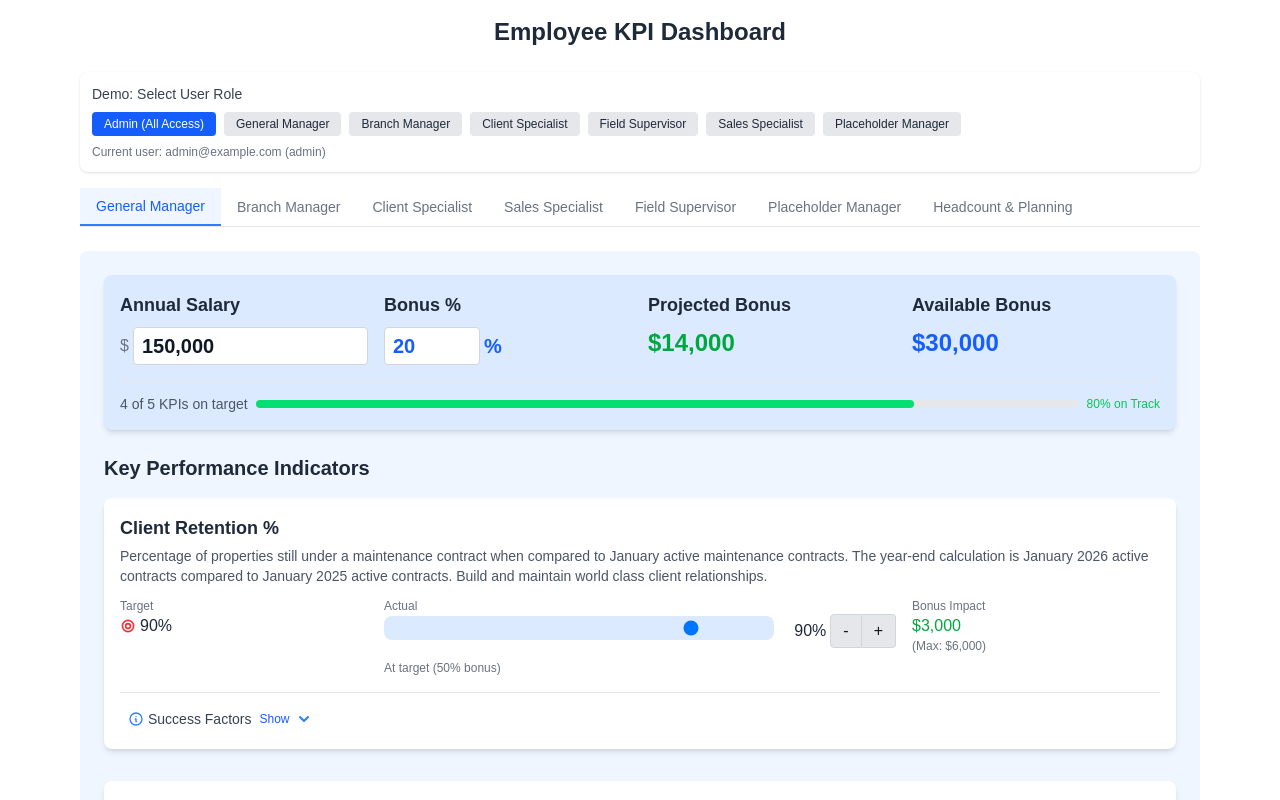
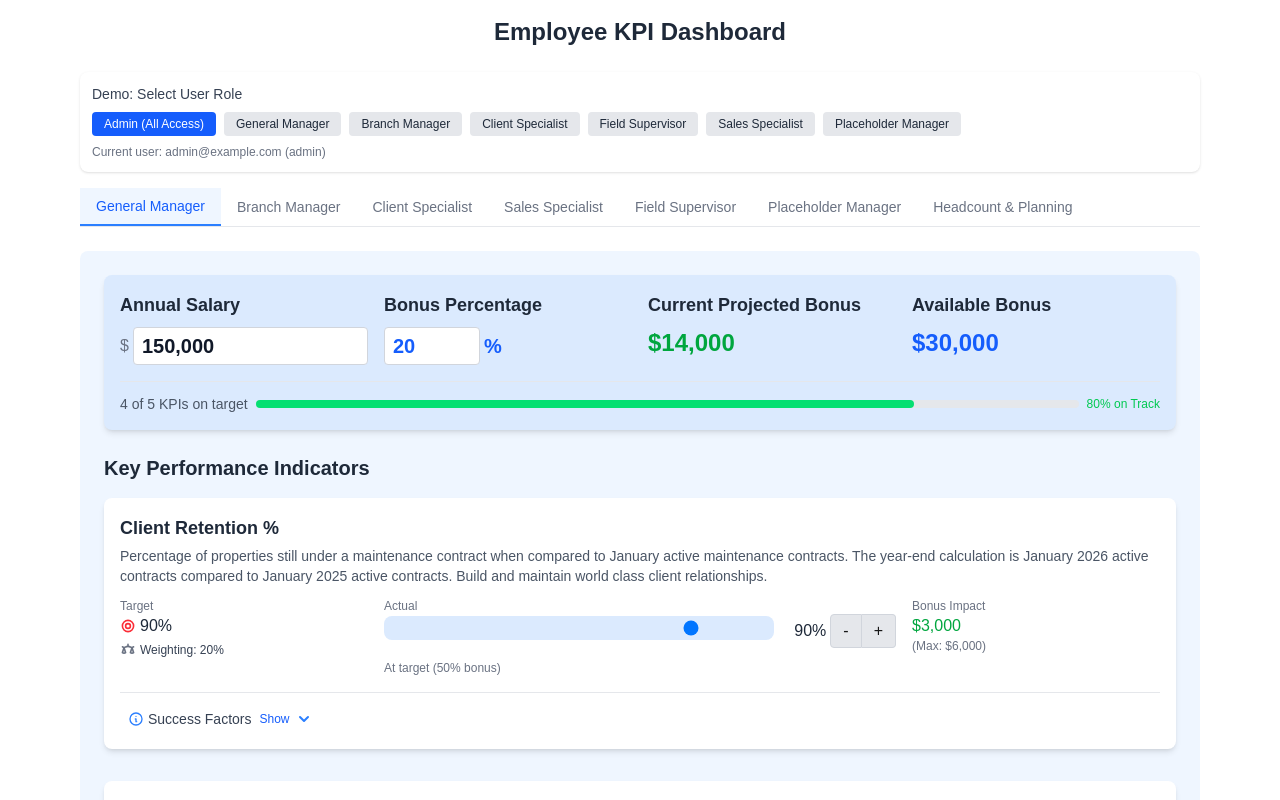
Before and after one commit to TyMurrayELM/KPI-Dashboard, a Next.js app: page / in a window 1280 px wide. Shown: the top 800 px of the page. Built offline with nearby package versions, Linux system fonts and the light colour scheme.

Commit message:
Added weighting to KPIs

```diff
--- a/src/components/KPIDashboard.jsx
+++ b/src/components/KPIDashboard.jsx
@@ -8,6 +8,7 @@ const KPI_CLIENT_RETENTION = {
   description: 'Percentage of properties still under a maintenance contract when compared to January active maintenance contracts. The year-end calculation is January 2026 active contracts compared to January 2025 active contracts.  Build and maintain world class client relationships.',
   target: 90,
   actual: 90,
+  weight: 25,
   successFactors: [
     "Ensure maintenance quality meets Encore standards",
     "Clear direction is consistently provided to Maintenance Crews to drive quality",
@@ -22,6 +23,7 @@ const KPI_VISIT_NOTE_CREATION = {
   description: 'Percentage of weekly maintenance visits with proper visit notes provided for crew instruction. Thorough documentation ensures consistent service quality and helps address client concerns proactively.',
   target: 90,
   actual: 90,
+  weight: 25,
   successFactors: [
     "Make sure all visits have proper instruction created via visit notes and checklist items ahead of crew visits",
     "Inspect properties weekly to ensure client satisfaction and achieve high maintenance quality (draft)",
@@ -34,6 +36,7 @@ const KPI_EXTRA_SERVICES = {
   description: 'Additional arbor, enhancement and spray services sold as a percentage of the maintenance book of business (BOB). Collaborative work with Specialists to ensure client proposals meet client needs and results in high service satisfaction.',
   target: 100,
   actual: 100,
+  weight: 25,
   successFactors: [
     "Ensure all budgeted proposals for properties are proactively provided to clients",
     "Capture all client proposal requests and/or identify property needs for specialists, for creation and delivery of proposals in a timely manner"
@@ -45,6 +48,7 @@ const KPI_DIRECT_LABOR_MAINTENANCE = {
   description: 'Direct maintenance labor cost as a percentage of maintenance revenue. Lower percentages indicate efficient labor utilization and increase profitability.',
   target: 40,
   actual: 40,
+  weight: 25,
   isInverse: true,
   successFactors: [
     "Ensure accuracy of On-Property hours required to complete directed work",
@@ -59,6 +63,7 @@ const KPI_LV_MAINTENANCE_GROWTH = {
   description: 'Grow maintenance book of business for LV market. Measured as percentage increase in maintenance contract value compared to previous year.',
   target: 3,
   actual: 1,
+  weight: 20,
   successFactors: [
     "Collaborate with Business Development team to maximize market opportunities",
     "Participation in local networking groups and events to drive brand recognition",
@@ -71,6 +76,7 @@ const KPI_PROPERTY_CHECKLIST_ITEM_COMPLETION = {
   description: 'Ensure all items on visit note checklists are completed, and completed satisfactorily, on a daily basis to keep properties in great condition and improve retention.',
   target: 100,
   actual: 80,
+  weight: 25,
   successFactors: [
     "Create actionable and applicable checklist items for crews",
     "Ensure crew completes the checklists in CRM",
@@ -83,6 +89,7 @@ const KPI_SALES_GOAL_MET = {
   description: 'Percentage of sales targets achieved across all service lines. Meeting or exceeding sales goals ensures business growth and sustainability.',
   target: 100,
   actual: 90,
+  weight: 25,
   successFactors: [
     "Meeting Proposal Goals",
     "Managing Pipeline and Follow-ups",
@@ -96,6 +103,7 @@ const KPI_TOTAL_GROSS_MARGIN = {
   description: 'Total gross margin percentage across all completed enhancement and arbor jobs. Higher margins indicate effective pricing and cost management.',
   target: 60,
   actual: 60,
+  weight: 25,
   successFactors: [
     "Jobs properly bid",
     "Coordinating and communicating expectations for jobs with operations",
@@ -107,7 +115,8 @@ const KPI_ARBOR_ENHANCEMENT_PROCESS = {
   name: 'Arbor/Enhancement Process Followed',
   description: 'Percentage of jobs that strictly followed the prescribed process from estimate to completion. Proper process adherence ensures quality, safety, and profitability.',
   target: 95,
-  actual: 90
+  actual: 90,
+  weight: 25
 };
 
 const KPI_PIPELINE_UPDATES_CURRENT = {
@@ -115,6 +124,7 @@ const KPI_PIPELINE_UPDATES_CURRENT = {
   description: 'Percentage of pipeline projects with up-to-date status and follow-ups scheduled at various data checkpoints. Maintaining current pipeline data improves forecasting accuracy, resource planning and improves closing rates.',
   target: 100,
   actual: 90,
+  weight: 25,
   successFactors: [
     "Proposal Requests provided by due date",
     "Follow-ups scheduled for all opportunities",
@@ -128,14 +138,16 @@ const KPI_FLEET_UPTIME_RATE = {
   name: 'Fleet Uptime Rate',
   description: 'Percentage of time equipment is operational vs. down for maintenance or repairs. Higher uptime indicates better maintenance practices and equipment reliability.',
   target: 95,
-  actual: 93
+  actual: 93,
+  weight: 25
 };
 
 const KPI_PREVENTATIVE_VS_REACTIVE = {
   name: 'Preventative vs. Reactive Maintenance Ratio',
   description: 'Cost comparison of scheduled maintenance versus emergency repairs, calculated as (Maintenance Costs) / (Repair Costs) as a percentage. Higher ratios indicate more proactive maintenance approaches.',
   target: 80,
-  actual: 75
+  actual: 75,
+  weight: 25
 };
 
 const KPI_ACCIDENT_INCIDENT_RATE = {
@@ -143,6 +155,7 @@ const KPI_ACCIDENT_INCIDENT_RATE = {
   description: 'Number of accidents or safety incidents per miles driven. Measured using Samsara event notifications and reported incidents. Lower rates indicate better safety outcomes.',
   target: 5,
   actual: 7,
+  weight: 25,
   isInverse: true
 };
 
@@ -151,6 +164,7 @@ const KPI_SAFETY_INCIDENTS_MAGNITUDE = {
   description: 'Severity and impact of safety incidents, measured on a scale. Lower values indicate less severe safety incidents or better management of incident consequences.',
   target: 10,
   actual: 12,
+  weight: 25,
   isInverse: true
 };
 
@@ -164,11 +178,11 @@ const KPIDashboard = () => {
       salary: 150000,
       bonusPercentage: 20,
       kpis: [
-        { ...KPI_CLIENT_RETENTION },
-        { ...KPI_VISIT_NOTE_CREATION },
-        { ...KPI_EXTRA_SERVICES },
-        { ...KPI_DIRECT_LABOR_MAINTENANCE },
-        { ...KPI_LV_MAINTENANCE_GROWTH }
+        { ...KPI_CLIENT_RETENTION, weight: 20 },
+        { ...KPI_VISIT_NOTE_CREATION, weight: 20 },
+        { ...KPI_EXTRA_SERVICES, weight: 20 },
+        { ...KPI_DIRECT_LABOR_MAINTENANCE, weight: 20 },
+        { ...KPI_LV_MAINTENANCE_GROWTH, weight: 20 }
       ]
     },
     'branch-manager': {
@@ -1001,6 +1015,12 @@ const KPIDashboard = () => {
                 </svg>
                 {kpi.target}%
               </p>
+              <div className="flex items-center mt-1">
+                <svg xmlns="http://www.w3.org/2000/svg" className="h-4 w-4 mr-1 text-gray-500" viewBox="0 0 20 20" fill="currentColor">
+                  <path fillRule="evenodd" d="M10 2a1 1 0 011 1v1.323l3.954 1.582 1.599-.8a1 1 0 01.894 1.79l-1.233.616 1.738 5.42a1 1 0 01-.285 1.05A3.989 3.989 0 0115 15a3.989 3.989 0 01-2.667-1.019 1 1 0 01-.285-1.05l1.715-5.349L10 6.477 6.237 7.582l1.715 5.349a1 1 0 01-.285 1.05A3.989 3.989 0 015 15a3.989 3.989 0 01-2.667-1.019 1 1 0 01-.285-1.05l1.738-5.42-1.233-.617a1 1 0 01.894-1.788l1.599.799L9 4.323V3a1 1 0 011-1zm-5 8.274l-.818 2.552c.25.112.526.174.818.174.292 0 .569-.062.818-.174L5 10.274zm10 0l-.818 2.552c.25.112.526.174.818.174.292 0 .569-.062.818-.174L15 10.274z" clipRule="evenodd" />
+                </svg>
+                <span className="text-xs text-gray-700 font-medium">Weighting: {kpi.weight}%</span>
+              </div>
             </div>
 
             <div className="col-span-2">
@@ -1512,7 +1532,7 @@ const KPIDashboard = () => {
                 </div>
               </div>
               <div>
-                <h3 className="text-lg font-semibold text-gray-800">Bonus %</h3>
+                <h3 className="text-lg font-semibold text-gray-800">Bonus Percentage</h3>
                 <div className="flex items-center mt-2">
                   <input
                     type="number"
@@ -1527,7 +1547,7 @@ const KPIDashboard = () => {
                 </div>
               </div>
               <div>
-                <h3 className="text-lg font-semibold text-gray-800">Projected Bonus</h3>
+                <h3 className="text-lg font-semibold text-gray-800">Current Projected Bonus</h3>
                 <p className="text-2xl font-bold text-green-600 mt-2">
                   {formatCurrency(calculateActualTotalBonus(positions[activeTab]))}
                 </p>
```
